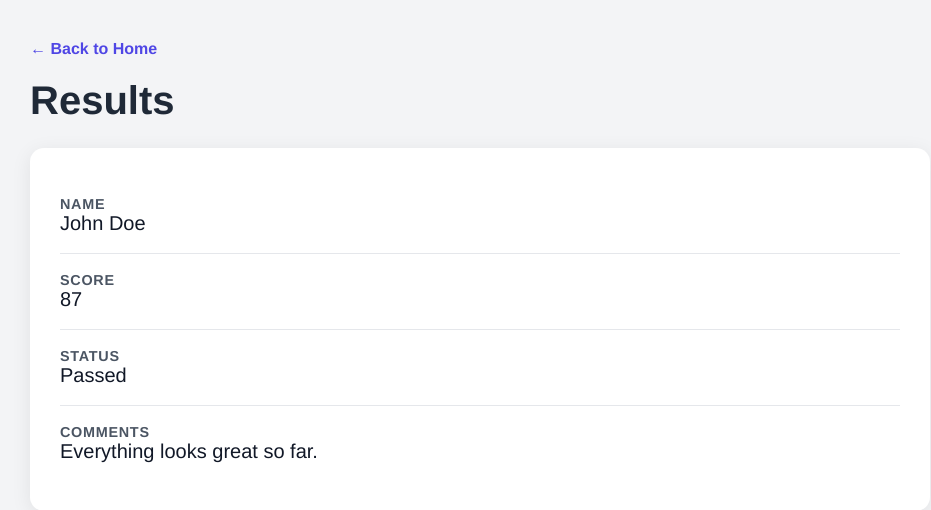
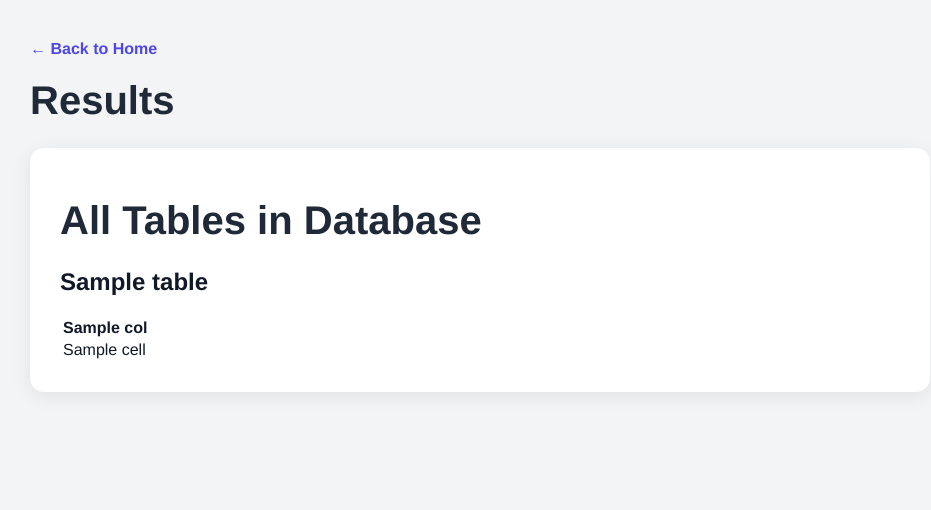
Before and after one commit to crispinlang/ViralQueryX, a Flask app: template templates/results.html in a window 1280 px wide. Shown: the top 510 px of the page, without its empty margins (160-1091 px from the left). Run offline with Flask 3, Linux system fonts and the light colour scheme; the template is opened without the code that fills it: most values are stand-ins (such as "Sample title", 1, 10 or a date in 2020); some libraries are stand-ins or nearby versions.

Commit message:
Added a MySQL connection to the results page via flask_mysqldb: Currently displaying raw tables, not formatted yet

```diff
--- a/app.py
+++ b/app.py
@@ -1,18 +1,20 @@
 ## Package import:
 from flask import Flask, render_template, request
 from flask_mysqldb import MySQL
-from flask_sqlalchemy import SQLAlchemy
 
 
 # initialize flask
 app = Flask(__name__)
+app.debug = True
 
-# Configuring the Flask app to connect to the MySQL database
-app.config['SQLALCHEMY_DATABASE_URI'] = 'mysql+pymysql://viral_user:B%$RYNGQNq4$kJ%@localhost/viral_db'
-app.config['SQLALCHEMY_TRACK_MODIFICATIONS'] = False
+app.config['MYSQL_HOST'] = 'localhost'      # or '127.0.0.1'
+app.config['MYSQL_USER'] = 'viral_user'
+app.config['MYSQL_PASSWORD'] = 'B%$RYNGQNq4$kJ%'  # same as in DB_URI
+app.config['MYSQL_DB'] = 'viral_db'
+app.config['MYSQL_PORT'] = 3306
 
-# Creating an instance of the SQLAlchemy class
-db = SQLAlchemy(app)
+mysql = MySQL(app)
+
 
 # Landing page
 @app.route("/")
@@ -24,14 +26,29 @@ def home():
 # Results page (no SQL yet, just display)
 @app.route("/results")
 def results():
-    # Renders templates/results.html
-    return render_template("results.html")
+    cur = mysql.connection.cursor()
 
+    # 1. Get all table names
+    cur.execute("SHOW TABLES;")
+    table_names = [row[0] for row in cur.fetchall()]
 
-# Your hello route
-# @app.route("/hello")
-# @app.route("/hello/<name>")
-# def hello(name=None):
-#     if name:
-#         return f"<p>Hello, {name}!</p>"
-#     return "<p>This is the site without my name</p>"
+    tables = []
+
+    for table in table_names:
+        # 2. Query each table
+        cur.execute(f"SELECT * FROM `{table}`;")
+        rows = cur.fetchall()
+
+        # 3. Get column names for that table
+        colnames = [desc[0] for desc in cur.description]
+
+        tables.append({
+            "name": table,
+            "columns": colnames,
+            "rows": rows
+        })
+
+    cur.close()
+
+    # 4. Send everything to the template
+    return render_template("results.html", tables=tables)
--- a/templates/results.html
+++ b/templates/results.html
@@ -71,8 +71,7 @@
 
   </head>
 
-  <body>
-
+<body>
     <div class="container">
 
       <a href="{{ url_for('home') }}" class="back-link">← Back to Home</a>
@@ -81,29 +80,32 @@
 
       <div class="results-box">
 
-        <div class="result-item">
-          <div class="label">Name</div>
-          <div class="value">John Doe</div>
-        </div>
+        <h1>All Tables in Database</h1>
 
-        <div class="result-item">
-          <div class="label">Score</div>
-          <div class="value">87</div>
-        </div>
+        {% for table in tables %}
+            <h2>{{ table.name }}</h2>
 
-        <div class="result-item">
-          <div class="label">Status</div>
-          <div class="value">Passed</div>
-        </div>
-
-        <div class="result-item">
-          <div class="label">Comments</div>
-          <div class="value">Everything looks great so far.</div>
-        </div>
-
+            <table>
+                <thead>
+                    <tr>
+                        {% for col in table.columns %}
+                        <th>{{ col }}</th>
+                        {% endfor %}
+                    </tr>
+                </thead>
+                <tbody>
+                    {% for row in table.rows %}
+                    <tr>
+                        {% for cell in row %}
+                        <td>{{ cell }}</td>
+                        {% endfor %}
+                    </tr>
+                    {% endfor %}
+                </tbody>
+            </table>
       </div>
 
-    </div>
+{% endfor %}
 
-  </body>
+</body>
 </html>
```
Also changed, not shown: 1 other file.
